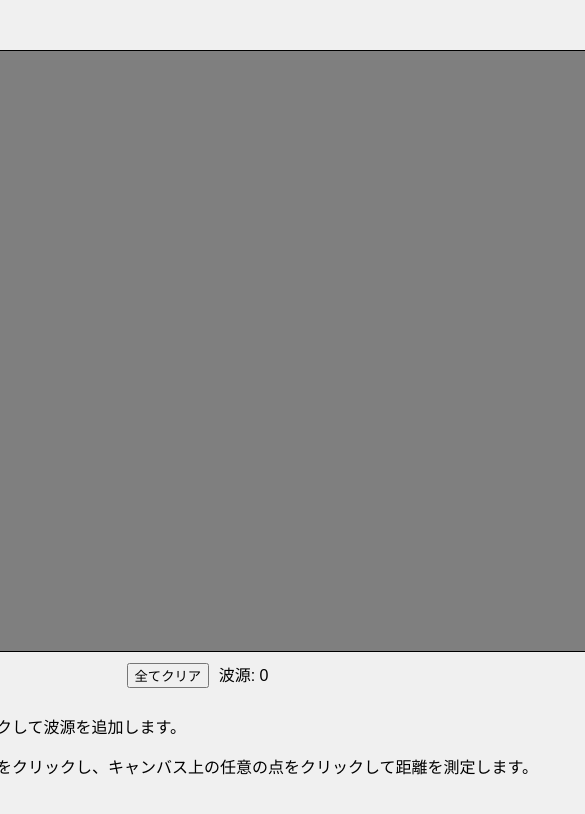
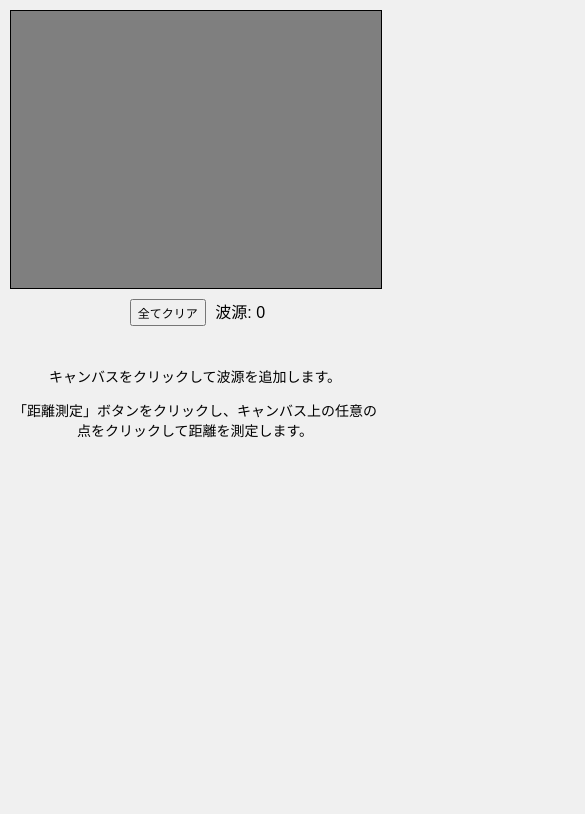
Before and after one commit to YuYamada0917/optics-simulation, a plain HTML site: page index.html in a window 390 px wide. Shown: the whole page, 585 px wide, since content can reach past the window. Drawn offline with Linux system fonts and the light colour scheme; animation ran at ten frames a second.

Commit message:
レスポンシブ対応

```diff
--- a/index.html
+++ b/index.html
@@ -8,7 +8,7 @@
 </head>
 <body>
     <div class="container">
-        <canvas id="waveCanvas" width="800" height="600"></canvas>
+        <canvas id="waveCanvas"></canvas>
         <div id="controls">
             <button id="clearButton">全てクリア</button>
             <span>波源: <span id="sourceCount">0</span></span>
--- a/main.js
+++ b/main.js
@@ -144,5 +144,24 @@ clearButton.addEventListener('click', () => {
     updateSourceList();
 });
 
+function resizeCanvas() {
+    const canvas = document.getElementById('waveCanvas');
+    const container = document.querySelector('.container');
+    const containerWidth = container.clientWidth;
+    const aspectRatio = 3 / 4; // 4:3のアスペクト比を維持
+
+    canvas.width = Math.min(containerWidth - 40, 800); // 最大幅800px、コンテナの余白を考慮
+    canvas.height = canvas.width * aspectRatio;
+
+    // シミュレーションのサイズを更新
+    simulation.width = canvas.width;
+    simulation.height = canvas.height;
+}
+
+// ウィンドウのリサイズイベントにresizeCanvas関数を追加
+window.addEventListener('resize', resizeCanvas);
+
+// 初期化時にもresizeCanvasを呼び出す
+resizeCanvas();
 simulation.animate();
 updateSourceList();
--- a/styles.css
+++ b/styles.css
@@ -1,37 +1,39 @@
 body {
-    display: flex;
-    justify-content: center;
-    align-items: center;
-    height: 100vh;
     margin: 0;
+    padding: 0;
+    font-family: Arial, sans-serif;
     background-color: #f0f0f0;
-    font-family: Arial, sans-serif;
 }
 
 .container {
-    display: flex;
-    flex-direction: column;
-    align-items: center;
+    max-width: 100%;
+    padding: 20px;
+    box-sizing: border-box;
 }
 
 canvas {
+    width: 100%;
+    max-width: 800px;
+    height: auto;
     border: 1px solid #000;
     cursor: crosshair;
+    display: block;
+    margin: 0 auto;
 }
 
 #controls {
     margin-top: 10px;
+    text-align: center;
 }
 
 button {
     margin: 0 5px;
+    padding: 5px 10px;
+    font-size: 14px;
 }
 
 #sourceList {
-    margin-top: 10px;
-    max-height: 300px;
-    overflow-y: auto;
-    width: 100%;
+    margin-top: 20px;
     display: flex;
     flex-wrap: wrap;
     justify-content: center;
@@ -43,10 +45,13 @@ button {
     border: 1px solid #ccc;
     border-radius: 5px;
     text-align: center;
+    width: 100%;
+    max-width: 300px;
+    box-sizing: border-box;
 }
 
 .wave-picker {
-    width: 200px;
+    width: 100%;
     height: 200px;
     background: linear-gradient(to right, blue, red);
     position: relative;
@@ -76,30 +81,46 @@ button {
 
 .input-group {
     display: flex;
-    justify-content: space-between;
+    flex-direction: column;
+    align-items: center;
     margin-bottom: 10px;
 }
 
 .input-group label {
-    display: flex;
-    flex-direction: column;
-    align-items: center;
+    margin: 5px 0;
 }
 
 .input-group input {
-    width: 60px;
+    width: 80%;
+    max-width: 200px;
     margin-top: 5px;
 }
 
-.source-control button {
-    margin: 5px;
-    padding: 5px 10px;
-    background-color: #f0f0f0;
-    border: 1px solid #ccc;
-    border-radius: 3px;
-    cursor: pointer;
+#instructions {
+    margin-top: 20px;
+    text-align: center;
 }
 
-.source-control button:hover {
-    background-color: #e0e0e0;
+@media (max-width: 600px) {
+    .container {
+        padding: 10px;
+    }
+
+    button {
+        font-size: 12px;
+        padding: 3px 6px;
+    }
+
+    .source-control {
+        margin: 5px;
+        padding: 5px;
+    }
+
+    .wave-picker {
+        height: 150px;
+    }
+
+    #instructions {
+        font-size: 14px;
+    }
 }
```
